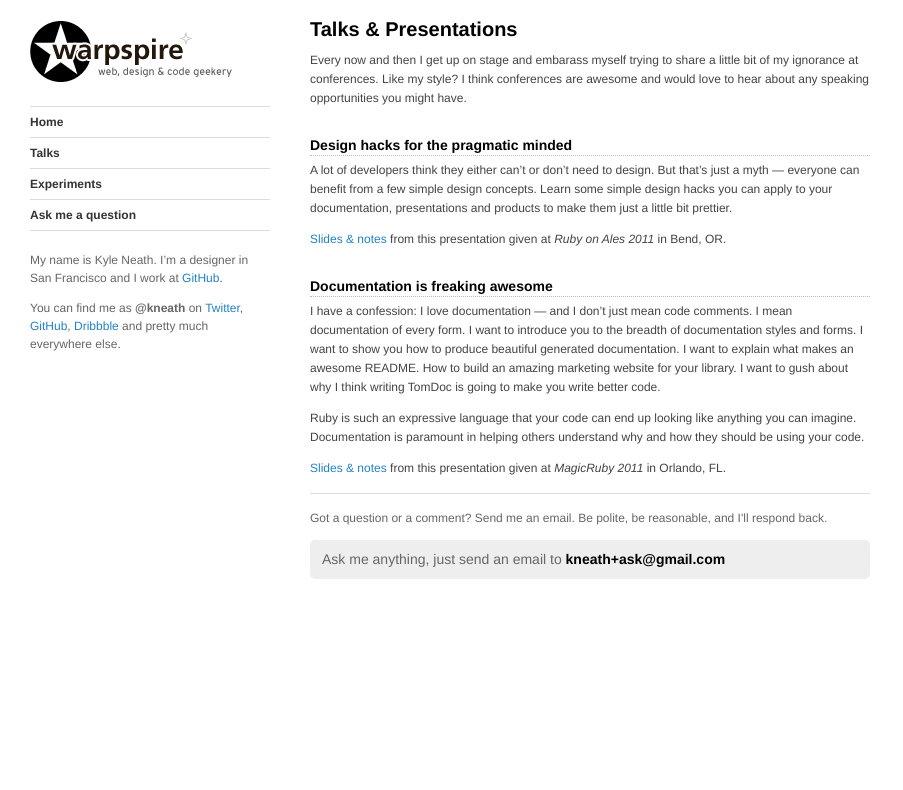
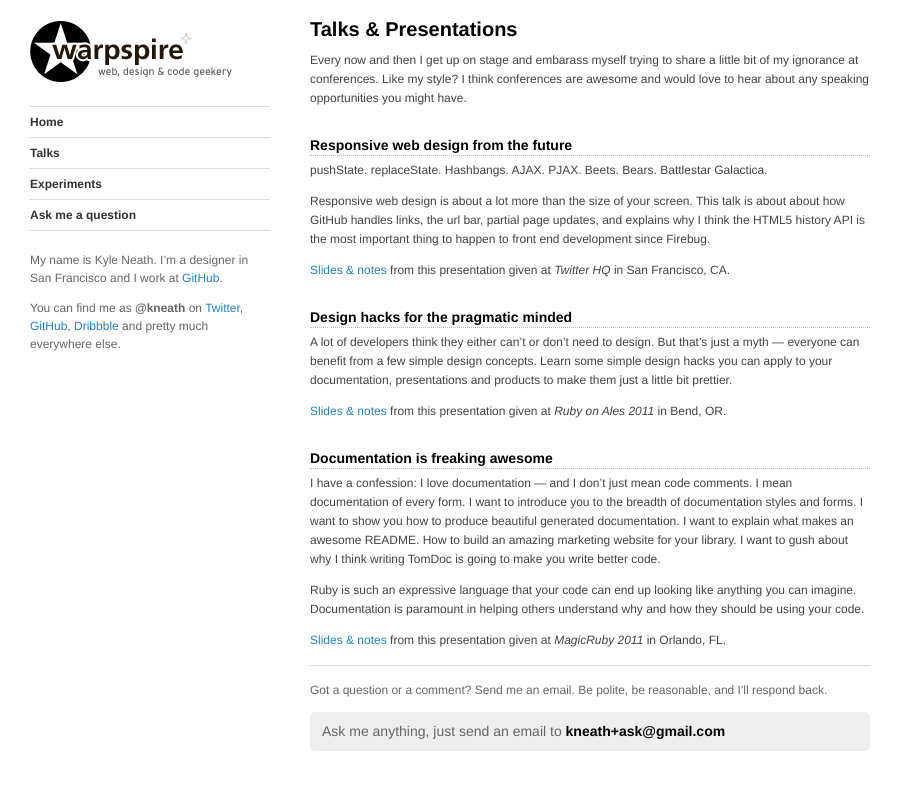
Before and after one commit to kneath/kneath.github.com, a Jekyll site: the page built from talks/index.md, in a window 1280 px wide. Shown: the top 790 px of the page, without its empty margins (0-903 px from the left). Built offline with Jekyll 4.4.1, drawn with Linux system fonts in a browser that asks for light colours; Markdown is read by kramdown in place of the engine named in the settings; comment, search, counter and statistics services are not loaded.

Commit message:
Link up responsive talk

```diff
--- a/talks/index.md
+++ b/talks/index.md
@@ -6,6 +6,14 @@ title: "Talks & Presentations"
 # Talks & Presentations
 
 Every now and then I get up on stage and embarass myself trying to share a little bit of my ignorance at conferences. Like my style? I think conferences are awesome and would love to hear about any speaking opportunities you might have.
+
+## [Responsive web design from the future](/talks/responsive)
+
+pushState. replaceState. Hashbangs. AJAX. PJAX. Beets. Bears. Battlestar Galactica.
+
+Responsive web design is about a lot more than the size of your screen. This talk is about about how GitHub handles links, the url bar, partial page updates, and explains why I think the HTML5 history API is the most important thing to happen to front end development since Firebug.
+
+[Slides & notes](/talks/responsive) from this presentation given at *Twitter HQ* in San Francisco, CA.
 
 ## [Design hacks for the pragmatic minded](/talks/designhacks)
 
```
